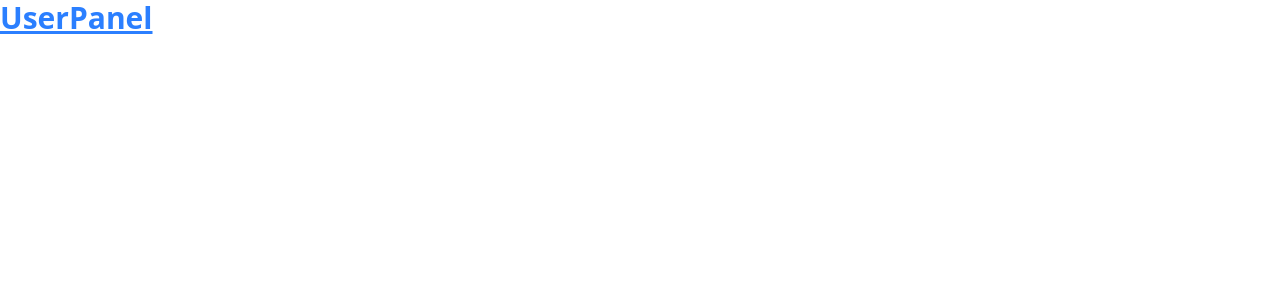
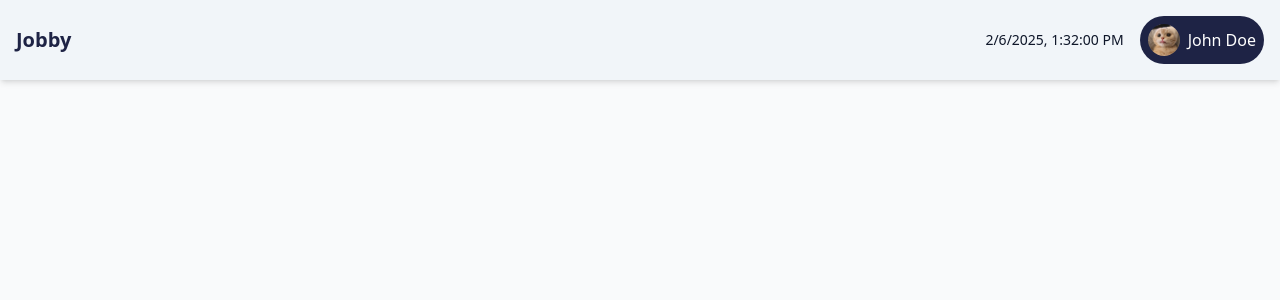
Before and after one commit to ErylLadrido/CSSECDV, a React (Vite) app in the folder client/: page / in a window 1280 px wide. Shown: the top 300 px of the page. Built offline with nearby package versions, Linux system fonts and the light colour scheme.

Commit message:
Added: Navbar component in UserPanel

```diff
--- /dev/null
+++ b/client/src/components/Navbar.tsx
@@ -0,0 +1,49 @@
+import React from 'react'
+import { useState } from 'react'
+import { getCurrentDateTime } from '../helpers/dateTime'
+import { APP_NAME } from '../constants'
+import defaultPFP from '../assets/defaultPFP.jpg'
+
+type Props = { username: string }
+
+export default function Navbar({ username }: Props) {
+    const [dropdownOpen, setDropdownOpen] = useState(false);
+
+    const toggleDropdown = () => {
+        setDropdownOpen(!dropdownOpen);
+    };
+
+
+    return (
+        <nav style={{ backgroundColor: "var(--background-color)" }} className="text-white p-4 flex justify-between items-center shadow-md">
+            <div style={{ color: "var(--primary-color)" }} className="text-xl font-bold">
+                {APP_NAME}
+            </div>
+
+            <div className="flex items-center space-x-4">
+                <div style={{ color: "var(--text-color)" }} className="text-sm">
+                    {getCurrentDateTime()}
+                </div>
+
+                <div className="relative">
+                    <button onClick={toggleDropdown} className="flex items-center space-x-2 p-2 rounded-full focus:outline-none drop-down-profile-button">
+                        <img src={defaultPFP} // Default PFP should be stored in the database
+                            alt="User profile"
+                            className="w-8 h-8 rounded-full"
+                        />
+
+                        <span>{username}</span>
+                    </button>
+
+                    {dropdownOpen && (
+                        <div className="absolute right-0 mt-2 w-48 bg-white shadow-lg rounded-lg py-2">
+                            <a href="/profile" className="block px-4 py-2 text-sm text-gray-700 hover:bg-gray-200">Profile</a>
+                            <a href="/tutorials" className="block px-4 py-2 text-sm text-gray-700 hover:bg-gray-200">Tutorials</a>
+                            <a href="/logout" className="block px-4 py-2 text-sm text-gray-700 hover:bg-gray-200">Logout</a>
+                        </div>
+                    )}
+                </div>
+            </div>
+        </nav>
+    )
+}
--- /dev/null
+++ b/client/src/constants.ts
@@ -0,0 +1 @@
+export const APP_NAME = "Jobby";
--- /dev/null
+++ b/client/src/helpers/dateTime.ts
@@ -0,0 +1,4 @@
+export const getCurrentDateTime = () => {
+    const now = new Date();
+    return now.toLocaleString();
+};
--- a/client/src/index.css
+++ b/client/src/index.css
@@ -1,9 +1,20 @@
 @import "tailwindcss";
 
-#root,
+:root {
+    --primary-color:#1E2345;        /* Dark Blue */
+    --secondary-color: #64748B;     /* Muted Blue/Grayish Blue */
+    --accent-color: #FACC15;        /* Yellow */
+    --background-color: #F1F5F9;    /* Off White */
+    --text-color: #0F172A;          /* Dark Gray */
+}
+
 body,
 html{
     margin: 0;
     padding: 0;
     min-height: 100%;
 }
+
+.drop-down-profile-button {
+    background-color: var(--primary-color);
+}
--- a/client/src/pages/UserPanel.tsx
+++ b/client/src/pages/UserPanel.tsx
@@ -1,9 +1,20 @@
 import React from 'react'
+import Navbar from '../components/Navbar'
 
-function UserPanel() {
+type Props = {}
+
+export default function UserPanel({}: Props) {
+    const jobs = [
+        { title: 'Software Engineer', company: 'Google', location: 'Mountain View, CA', status: 'Applied' },
+        { title: 'Product Manager', company: 'Facebook', location: 'Menlo Park, CA', status: 'Interviewing' },
+        { title: 'Data Scientist', company: 'Amazon', location: 'Seattle, WA', status: 'Offer' },
+        { title: 'UX Designer', company: 'Apple', location: 'Cupertino, CA', status: 'Rejected' },
+    ];
+
     return (
-        <div className='text-3xl text-blue-500 underline font-bold'>UserPanel</div>
+        <div className="min-h-screen bg-gray-50">
+            <Navbar username="John Doe" />
+
+        </div>
     )
 }
-
-export default UserPanel
```
Also changed, not shown: client/src/assets/defaultPFP.jpg (added).
